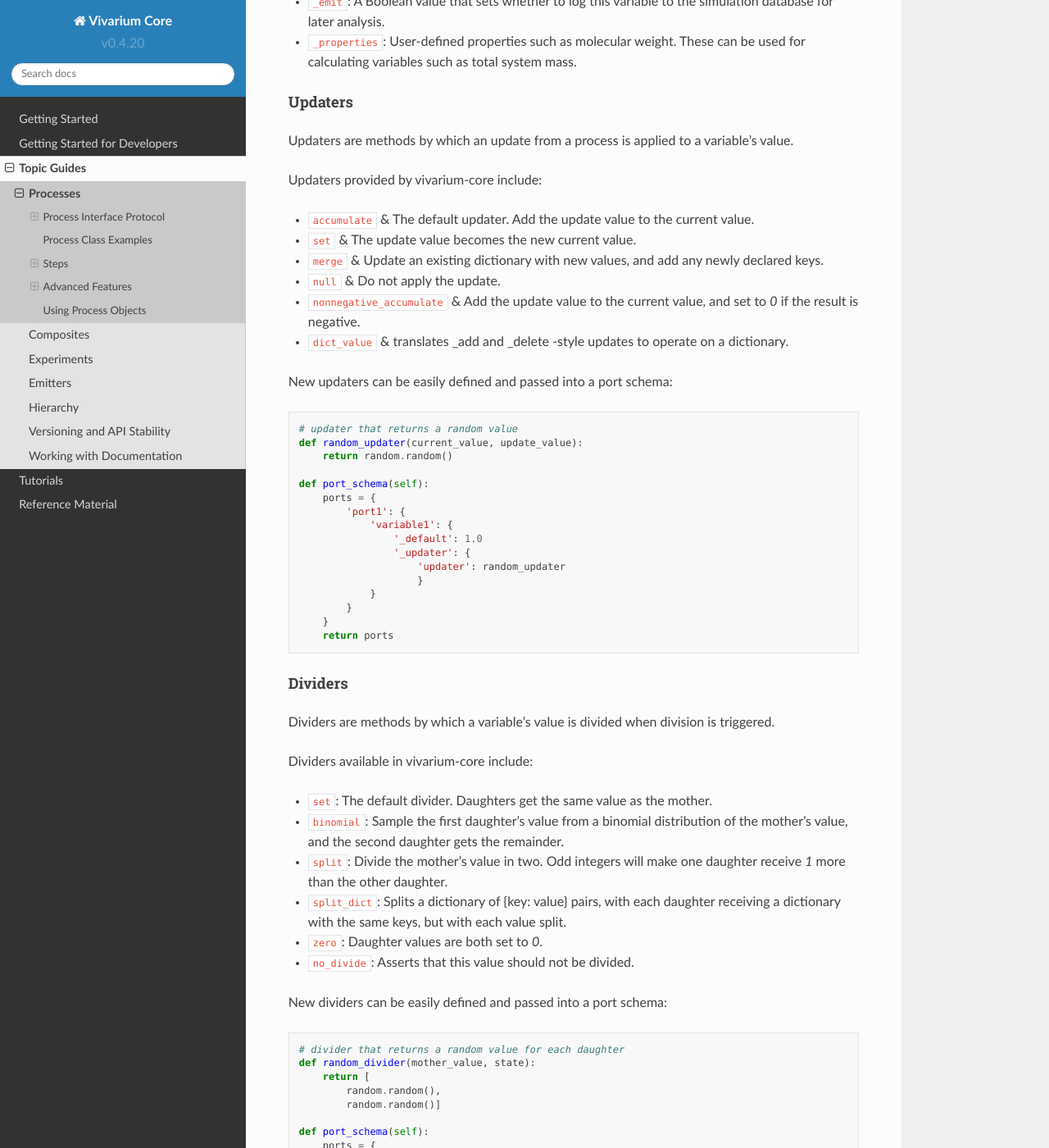
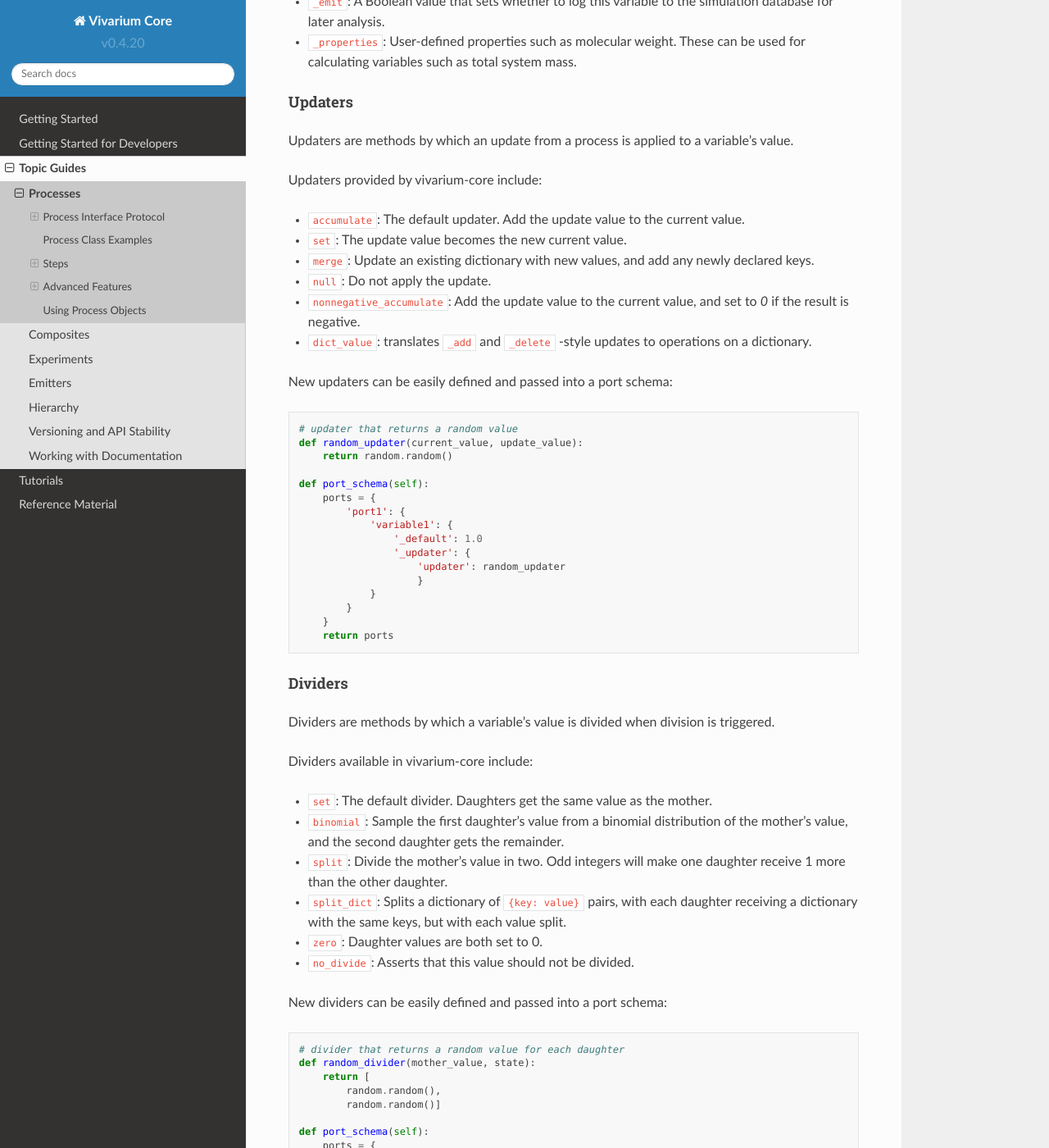
Before and after one commit to vivarium-collective/vivarium-core, a Sphinx documentation site: the page built from doc/guides/processes.rst, in a window 1280 px wide and 1400 px high, scrolled down 3055 px. Shown: the whole window at 82% size. Built offline with Sphinx 7.4.7 and the Read the Docs theme 2.0.0, drawn with Linux system fonts in a browser that asks for light colours; pages that are not in the unit, such as notebooks, are missing from menus; some of the changed text lies outside the part shown.

Commit message:
Clean up formatting

```diff
--- a/doc/guides/processes.rst
+++ b/doc/guides/processes.rst
@@ -31,7 +31,7 @@ Process Interface Protocol
 --------------------------
 
 Each process class MUST implement the application programming interface
-(API)that we describe below.
+(API) that we describe below.
 
 Class Variables
 ===============
@@ -170,13 +170,16 @@ Updaters are methods by which an update from a process is applied to a variable'
 
 Updaters provided by vivarium-core include:
 
-* ``accumulate`` & The default updater. Add the update value to the current value.
-* ``set`` & The update value becomes the new current value.
-* ``merge`` & Update an existing dictionary with new values, and add any newly declared keys.
-* ``null`` & Do not apply the update.
-* ``nonnegative_accumulate`` & Add the update value to the current value, and set
-  to `0` if the result is negative.
-* ``dict_value`` & translates \_add and \_delete -style updates to operate on a dictionary.
+* ``accumulate``: The default updater. Add the update value to the
+  current value.
+* ``set``: The update value becomes the new current value.
+* ``merge``: Update an existing dictionary with new values, and add any
+  newly declared keys.
+* ``null``: Do not apply the update.
+* ``nonnegative_accumulate``: Add the update value to the current value,
+  and set to `0` if the result is negative.
+* ``dict_value``: translates ``_add`` and ``_delete`` -style updates to
+  operations on a dictionary.
 
 New updaters can be easily defined and passed into a port schema:
 
@@ -210,10 +213,11 @@ Dividers available in vivarium-core include:
 * ``binomial``: Sample the first daughter's value from a binomial distribution of
   the mother's value, and the second daughter gets the remainder.
 * ``split``: Divide the mother's value in two. Odd integers will make one daughter
-  receive `1` more than the other daughter.
-* ``split_dict``: Splits a dictionary of {key: value} pairs, with each daughter
-  receiving a dictionary with the same keys, but with each value split.
-* ``zero``: Daughter values are both set to `0`.
+  receive 1 more than the other daughter.
+* ``split_dict``: Splits a dictionary of ``{key: value}`` pairs, with
+  each daughter receiving a dictionary with the same keys, but with each
+  value split.
+* ``zero``: Daughter values are both set to 0.
 * ``no_divide``: Asserts that this value should not be divided.
 
 New dividers can be easily defined and passed into a port schema:
@@ -411,15 +415,29 @@ make sure they haven't broken your process!
 Steps
 -----
 
-:term:`Step` is subclass of :term:`Process` that is not time-dependent.
-These instances run before the first timestep, and after the dynamic processes
-during simulation. The run according to a dependency graph called a :term:`flow`
-(like a workflow) -- see :ref:`flows topic guide <constructor-flows>`.
-These can serve many different roles, including translating
-states between different modeling formats, implementing lift or restriction
-operators to translate states between scales, and as auxiliary processes that
-offload complexity. As an example of offloading complexity, a step might
-recalculate concentrations after counts have been updated.
+Processes have one major drawback: you cannot specify when or in what
+order they run. Processes can request timesteps, but the Vivarium engine
+may not honor that request. This behavior can be problematic when you
+have operations that need to run in a particular order. For example,
+imagine that you want to model transcription and chromosome replication
+in a bacterium. It seems natural to have a transcription process and
+another replication process, but then how do you handle collisions
+between the replisome and the RNA Polymerase (RNAP)? You might want to
+say something like "If a replisome and RNAP collide, remove the RNAP
+from the chromosome." To support this kind of statement, you can create
+a :term:`step`.
+
+:py:class:`vivarium.core.process.Step` is a subclass of
+:py:class:`vivarium.core.process.Process` that is not time-dependent.
+Steps run before the first timestep and after the dynamic processes
+during simulation. They run according to a dependency graph called a
+:term:`flow` (like a workflow) -- see :ref:`our guide to flows
+<constructor-flows>`.  These can serve many different roles, including
+translating states between different modeling formats, implementing lift
+or restriction operators to translate states between scales, and as
+auxiliary processes that offload complexity. As an example of offloading
+complexity, a step might recalculate concentrations after counts have
+been updated.
 
 To create a step, you follow the same steps as you would to create a
 :term:`process` except that your class should inherit from
```
Also changed, not shown: doc/guides/composites.rst (+1 -17 lines).
